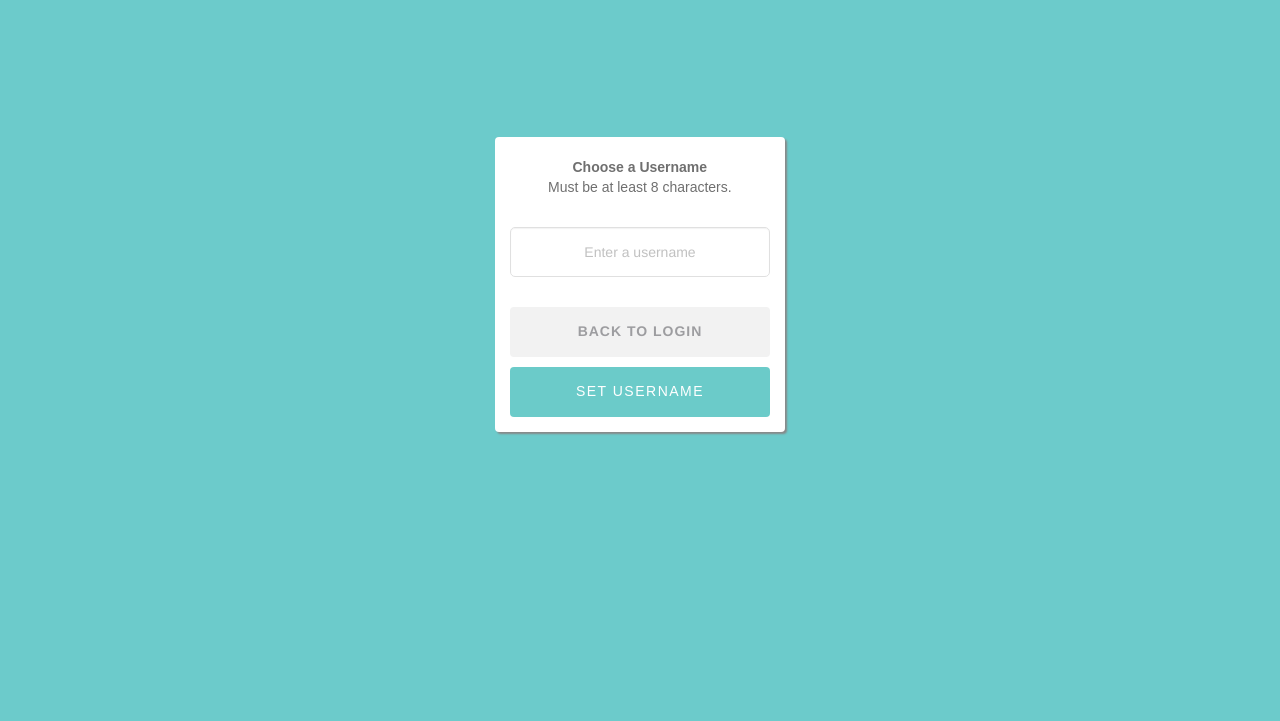
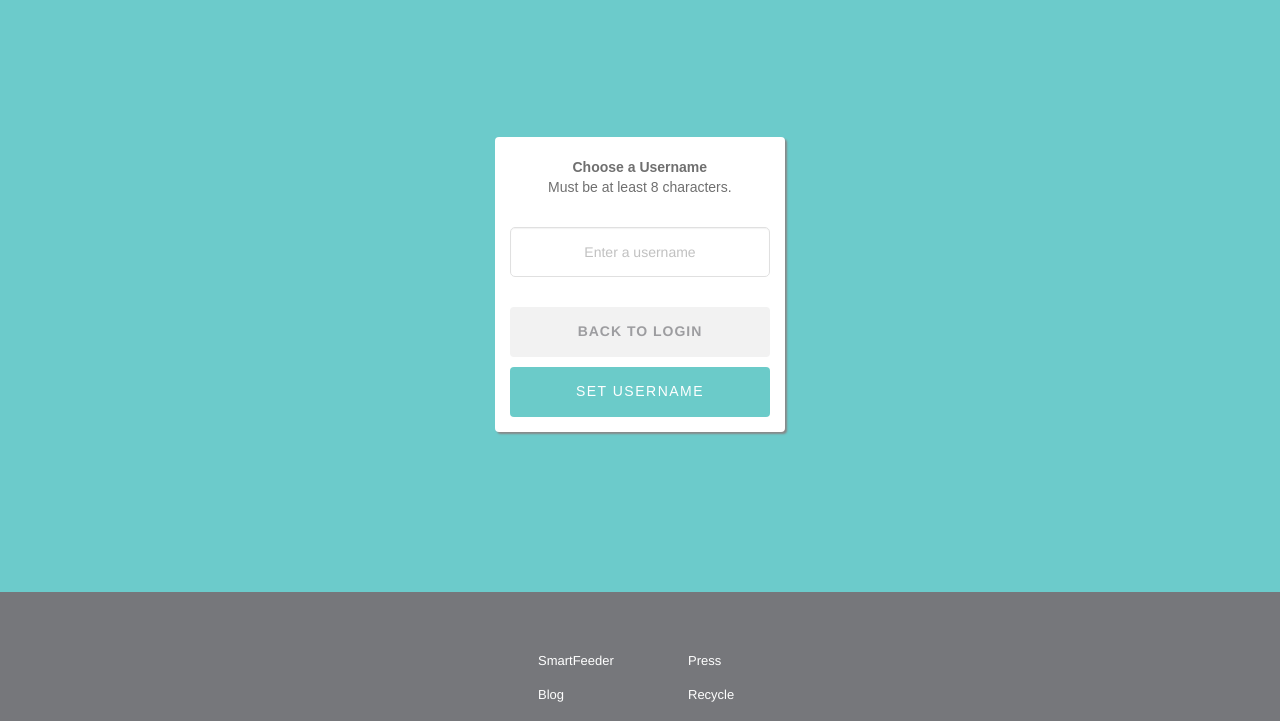
Before and after one commit to allgooda/samplepage, a website: page public/index.html in a window 1280 px wide. Shown: the part 58-779 px from the top of the page. Drawn offline with nearby package versions, Linux system fonts and the light colour scheme.

Commit message:
minor styling change

```diff
--- a/public/css/main.css
+++ b/public/css/main.css
@@ -24,7 +24,7 @@ li {
 
 .submitform {
   background-color: rgb(108, 203, 203);
-  height: 100%;
+  height: 650px;
 }
 
 .navbar-brand {
@@ -45,7 +45,6 @@ li {
   height: 295px;
   width: 290px;
   margin: 0px auto;
-
   margin-top: 145px;
   box-shadow: 2px 2px 2px #888888;
 }
```
